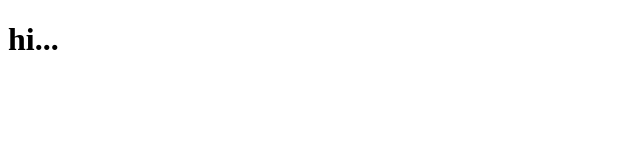
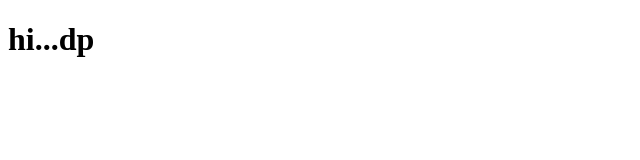
Before and after one commit to Divyaprakash-12/git-vs, a plain HTML site: page merge.html in a window 1280 px wide. Shown: the full height of the page, 0-640 px from the left. Drawn offline with Linux system fonts and the light colour scheme.

Commit message:
5 commit

```diff
--- a/merge.html
+++ b/merge.html
@@ -7,6 +7,6 @@
     <title>Document</title>
 </head>
 <body>
-    <h1>hi...</h1>
+    <h1>hi...dp </h1>
 </body>
 </html>
```
